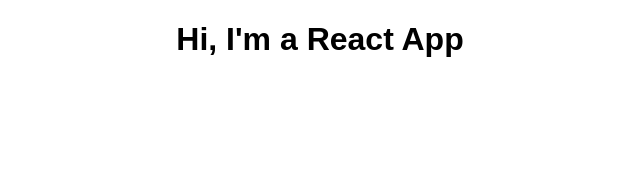
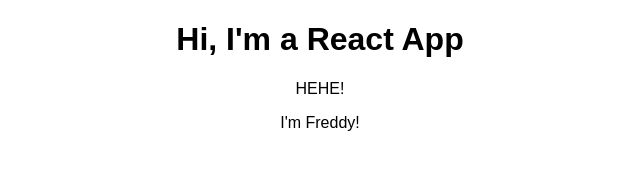
Before and after one commit to Yuanyu97/React-Practice, a React (Create React App) app: page / in a window 1280 px wide. Shown: the top 182 px of the page, without its empty margins (320-960 px from the left). Built offline with nearby package versions, Linux system fonts and the light colour scheme.

Commit message:
Added Person component

```diff
--- a/src/App.js
+++ b/src/App.js
@@ -1,14 +1,17 @@
 import React, { Component } from 'react';
-import logo from './logo.svg';
 import './App.css';
+import Person from './Person/Person';
 
 class App extends Component {
   render() {
     return (
-      <div className="App">
+      <div className='App'>
         <h1>Hi, I'm a React App</h1>
+        <p>HEHE!</p>
+        <Person />
       </div>
     );
+    //return React.createElement("div", {className: "App"}, React.createElement("h1", null, "Hi, I\'m a React App!"));
   }
 }
 
--- /dev/null
+++ b/src/Person/Person.js
@@ -0,0 +1,7 @@
+import React from 'react';
+
+const person = () => {
+    return <p>I'm Freddy!</p>
+}
+
+export default person;
```
